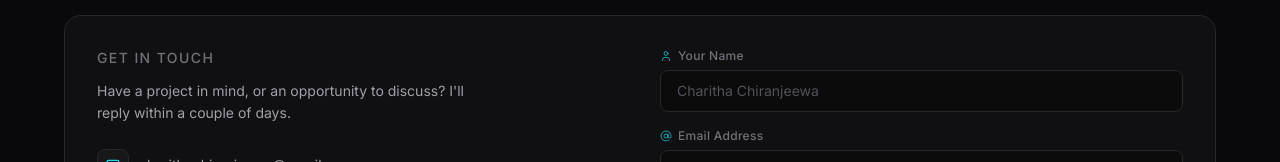
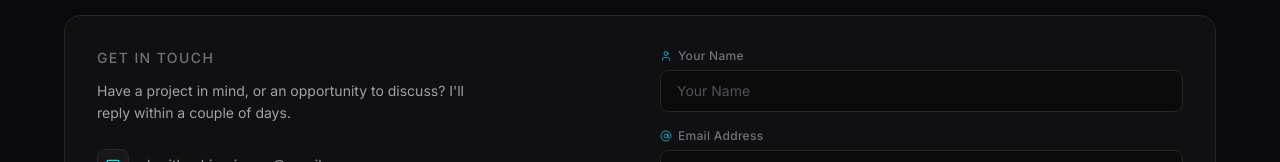
Before and after one commit to charitha200304/new-portfolio, a Next.js app: page / in a window 1280 px wide. Shown: the part 1255-1417 px from the top of the page. Built offline with nearby package versions, Linux system fonts and the light colour scheme.

Commit message:
feat: add ContactForm component with validation and animation states

```diff
--- a/components/ContactForm.js
+++ b/components/ContactForm.js
@@ -134,6 +134,8 @@ export default function ContactForm() {
       setForm({ name: "", email: "", message: "" });
       setTouched({ name: false, email: false, message: false });
       setErrors({ name: "", email: "", message: "" });
+      // Reset status back to idle after a short delay so the form can be reused
+      setTimeout(() => setStatus("idle"), 3000);
     } catch (err) {
       setStatus("error");
       setServerError(err.message || "Something went wrong. Please try again.");
@@ -210,7 +212,7 @@ export default function ContactForm() {
           >
             <input
               id="name" name="name" type="text"
-              placeholder="Charitha Chiranjeewa"
+              placeholder="Your Name"
               value={form.name}
               onChange={handleChange}
               onBlur={handleBlur}
```
